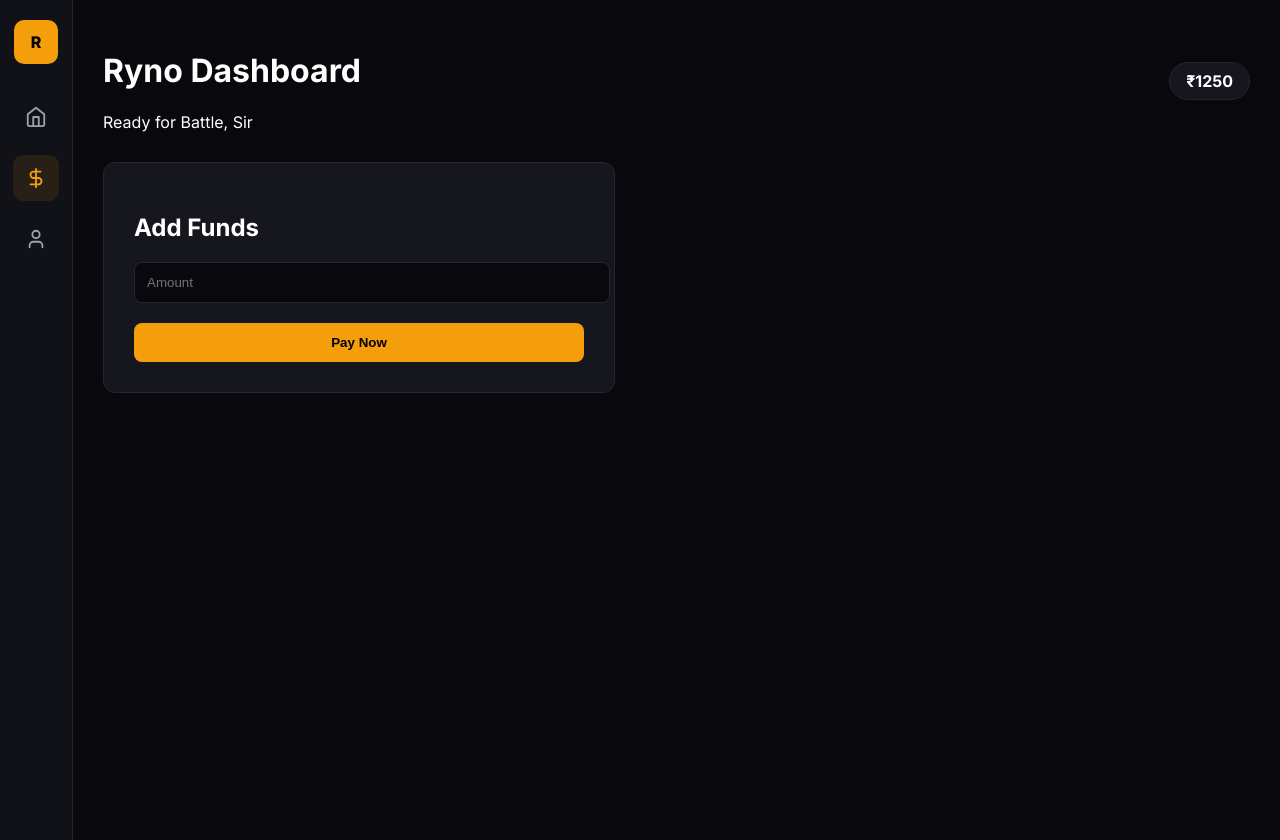
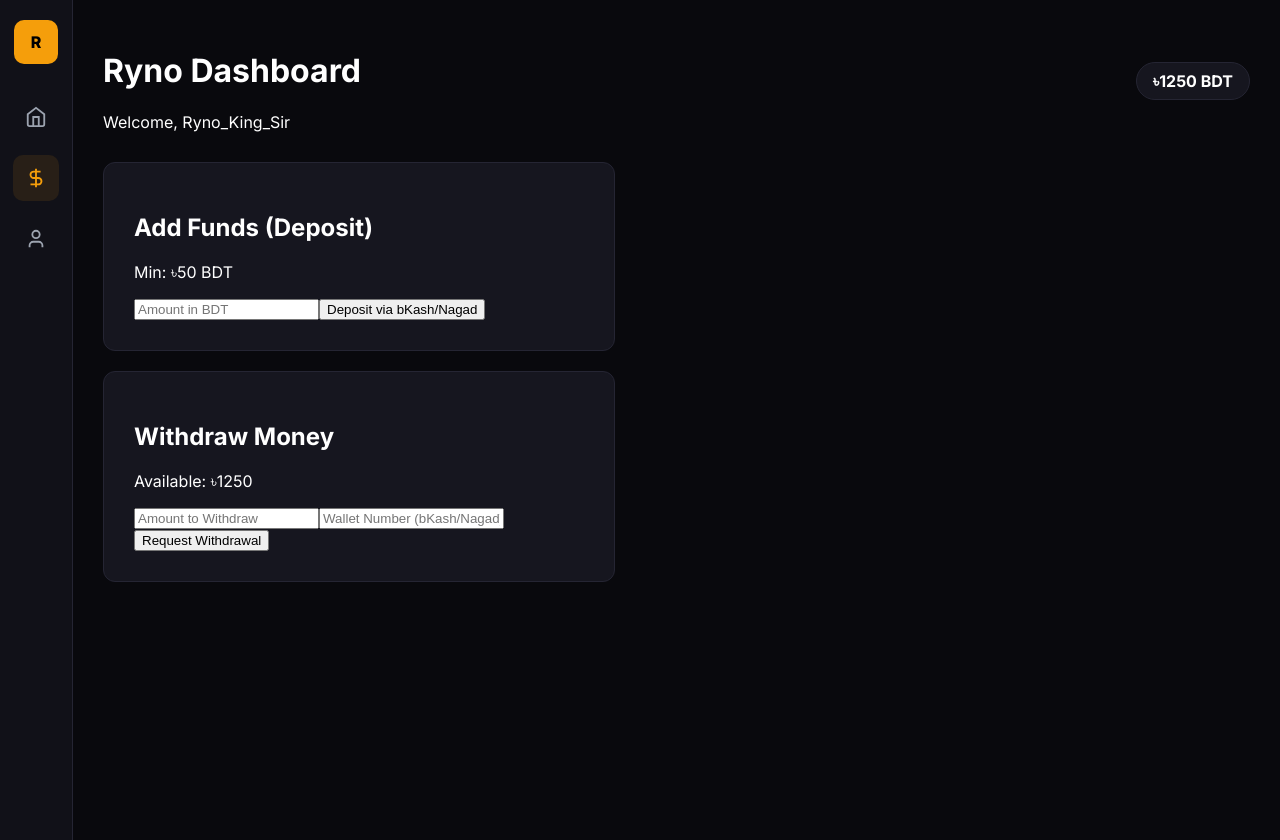
Before and after one commit to raihanbhaii/Ryno, a React (Vite) app: page / in a window 1280 px wide. Both pictures are taken after a click on the button 36 px from the left and 178 px from the top of the page. Built offline with nearby package versions, Linux system fonts and the light colour scheme.

Commit message:
Update main.jsx

```diff
--- a/src/main.jsx
+++ b/src/main.jsx
@@ -2,17 +2,16 @@ import React, { useState } from 'react';
 import ReactDOM from 'react-dom/client';
 import './main.css';
 
-// --- Icons ---
 const ICONS = {
-  home: <svg width="22" height="22" viewBox="0 0 24 24" fill="none" stroke="currentColor" strokeWidth="2" strokeLinecap="round" strokeLinejoin="round"><path d="m3 9 9-7 9 7v11a2 2 0 0 1-2 2H5a2 2 0 0 1-2-2z"/><polyline points="9 22 9 12 15 12 15 22"/></svg>,
-  deposit: <svg width="22" height="22" viewBox="0 0 24 24" fill="none" stroke="currentColor" strokeWidth="2" strokeLinecap="round" strokeLinejoin="round"><path d="M12 2v20M17 5H9.5a3.5 3.5 0 0 0 0 7h5a3.5 3.5 0 0 1 0 7H6"/></svg>,
-  withdraw: <svg width="22" height="22" viewBox="0 0 24 24" fill="none" stroke="currentColor" strokeWidth="2" strokeLinecap="round" strokeLinejoin="round"><path d="M21 12V7H5a2 2 0 0 1 0-4h14v4"/><path d="M3 5v14a2 2 0 0 0 2 2h16v-5"/><path d="M18 12a2 2 0 0 0 0 4h4v-4Z"/></svg>,
-  profile: <svg width="22" height="22" viewBox="0 0 24 24" fill="none" stroke="currentColor" strokeWidth="2" strokeLinecap="round" strokeLinejoin="round"><path d="M19 21v-2a4 4 0 0 0-4-4H9a4 4 0 0 0-4 4v2"/><circle cx="12" cy="7" r="4"/></svg>
+  home: <svg width="22" height="22" viewBox="0 0 24 24" fill="none" stroke="currentColor" strokeWidth="2"><path d="m3 9 9-7 9 7v11a2 2 0 0 1-2 2H5a2 2 0 0 1-2-2z"/><polyline points="9 22 9 12 15 12 15 22"/></svg>,
+  funds: <svg width="22" height="22" viewBox="0 0 24 24" fill="none" stroke="currentColor" strokeWidth="2"><path d="M12 2v20M17 5H9.5a3.5 3.5 0 0 0 0 7h5a3.5 3.5 0 0 1 0 7H6"/></svg>,
+  profile: <svg width="22" height="22" viewBox="0 0 24 24" fill="none" stroke="currentColor" strokeWidth="2"><path d="M19 21v-2a4 4 0 0 0-4-4H9a4 4 0 0 0-4 4v2"/><circle cx="12" cy="7" r="4"/></svg>
 };
 
 function App() {
   const [page, setPage] = useState('home');
   const [balance, setBalance] = useState(1250);
+  const accountName = "Ryno_King_Sir"; // Your Account Name
 
   return (
     <div className="app">
@@ -20,7 +19,7 @@ function App() {
         <div className="logo" onClick={() => setPage('home')}>R</div>
         <nav className="nav-menu">
           <button className={`nav-btn ${page === 'home' ? 'active' : ''}`} onClick={() => setPage('home')}>{ICONS.home}</button>
-          <button className={`nav-btn ${page === 'cash' ? 'active' : ''}`} onClick={() => setPage('cash')}>{ICONS.deposit}</button>
+          <button className={`nav-btn ${page === 'funds' ? 'active' : ''}`} onClick={() => setPage('funds')}>{ICONS.funds}</button>
           <button className={`nav-btn ${page === 'profile' ? 'active' : ''}`} onClick={() => setPage('profile')}>{ICONS.profile}</button>
         </nav>
       </aside>
@@ -29,11 +28,11 @@ function App() {
         <header className="header">
           <div className="header-left">
             <h1>Ryno Dashboard</h1>
-            <span className="breadcrumb">Ready for Battle, Sir</span>
+            <span className="breadcrumb">Welcome, {accountName}</span>
           </div>
           <div className="balance-pill">
-            <span className="currency">₹</span>
-            <span className="amount">{balance}</span>
+            <span className="currency">৳</span>
+            <span className="amount">{balance} BDT</span>
           </div>
         </header>
 
@@ -42,31 +41,55 @@ function App() {
             <div className="fade-in">
               <div className="stats-grid">
                 <div className="stat-card">
-                  <span className="stat-value">₹{balance}</span>
-                  <span className="stat-label">Wallet</span>
+                  <span className="stat-value">৳{balance}</span>
+                  <span className="stat-label">Current Balance</span>
                 </div>
                 <div className="stat-card">
-                  <span className="stat-value">14</span>
-                  <span className="stat-label">Total Wins</span>
+                  <span className="stat-value" style={{fontSize: '18px'}}>{accountName}</span>
+                  <span className="stat-label">Verified Account</span>
                 </div>
               </div>
-              <h2 className="section-title">Upcoming Matches</h2>
+
+              <h2 className="section-title">Live Tournaments</h2>
               <div className="tournaments-grid">
                 {[1, 2, 3].map(id => (
                   <div key={id} className="tournament-card">
                     <h3>Squad • Bermuda</h3>
-                    <div className="meta-row"><span>₹30 Entry</span><span>₹1200 Prize</span></div>
+                    <div className="meta-row"><span>Entry: ৳30</span><span>Prize: ৳1200</span></div>
                     <button className="join-btn">Join Match</button>
                   </div>
                 ))}
               </div>
             </div>
           )}
-          {page === 'cash' && (
+
+          {page === 'funds' && (
+            <div className="funds-container fade-in">
+              <div className="form-card">
+                <h2>Add Funds (Deposit)</h2>
+                <p className="subtitle">Min: ৳50 BDT</p>
+                <input type="number" placeholder="Amount in BDT" className="input-field" />
+                <button className="primary-btn deposit">Deposit via bKash/Nagad</button>
+              </div>
+
+              <div className="form-card" style={{marginTop: '20px'}}>
+                <h2>Withdraw Money</h2>
+                <p className="subtitle">Available: ৳{balance}</p>
+                <input type="number" placeholder="Amount to Withdraw" className="input-field" />
+                <input type="text" placeholder="Wallet Number (bKash/Nagad)" className="input-field" />
+                <button className="primary-btn withdraw">Request Withdrawal</button>
+              </div>
+            </div>
+          )}
+
+          {page === 'profile' && (
             <div className="form-card fade-in">
-              <h2>Add Funds</h2>
-              <input type="number" placeholder="Amount" className="input-field" style={{display:'block', width:'100%', padding:'12px', background:'#09090d', border:'1px solid #252533', color:'white', borderRadius:'8px', margin:'20px 0'}} />
-              <button className="primary-btn" style={{width:'100%', padding:'12px', background:'#f59e0b', border:'none', borderRadius:'8px', fontWeight:'bold', cursor:'pointer'}}>Pay Now</button>
+              <h2>My Profile</h2>
+              <div className="profile-info">
+                <p><strong>Name:</strong> {accountName}</p>
+                <p><strong>Region:</strong> Bangladesh</p>
+                <p><strong>Status:</strong> Online</p>
+              </div>
             </div>
           )}
         </div>
@@ -75,7 +98,6 @@ function App() {
   );
 }
 
-// Render the application
 ReactDOM.createRoot(document.getElementById('root')).render(
   <React.StrictMode>
     <App />
```
